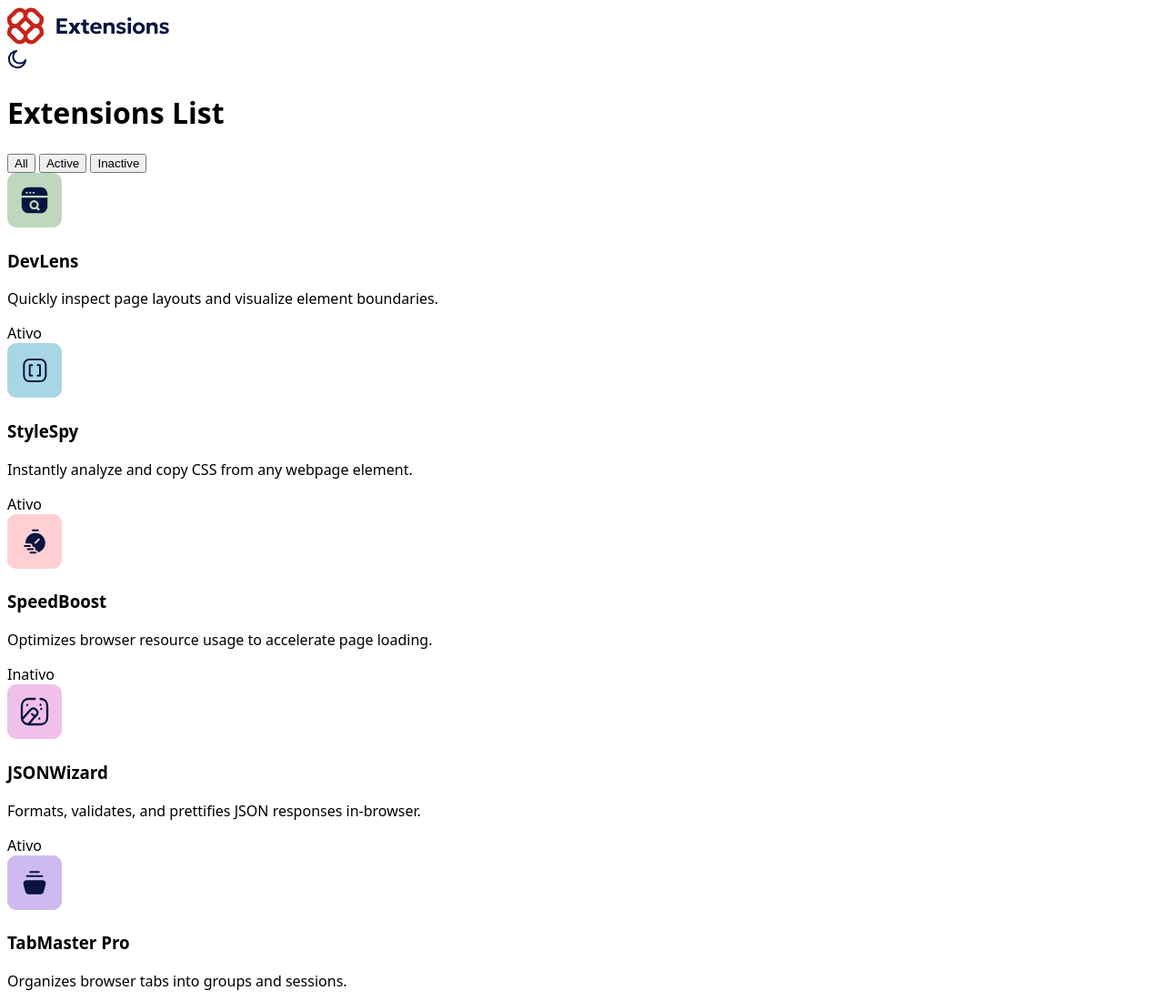
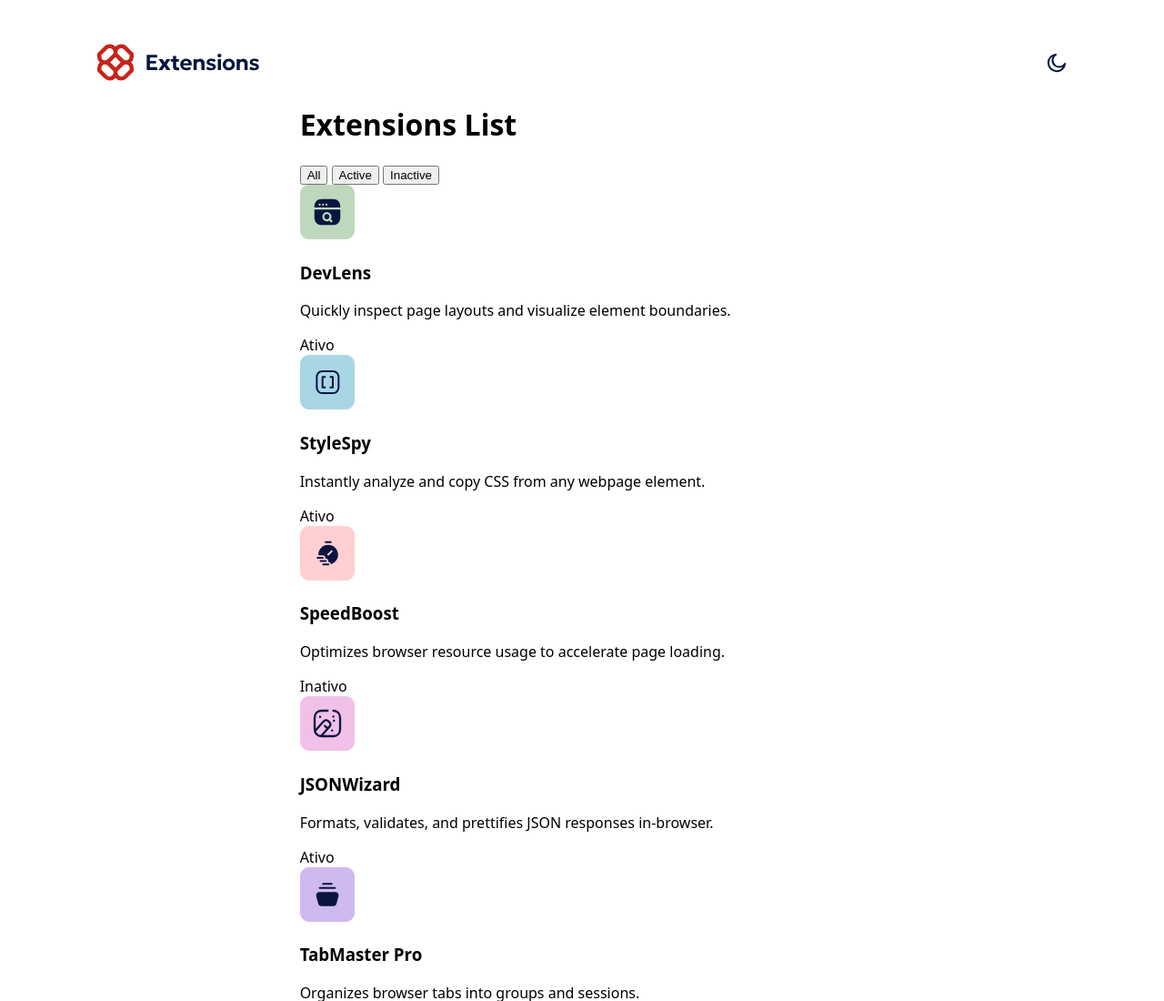
Before and after one commit to Joaquim-python3/management-extensions-ui, a website built with Vite: page vite-project/index.html in a window 1280 px wide. Shown: the top 1100 px of the page at 91% size. Built offline with nearby package versions, Linux system fonts and the light colour scheme.

Commit message:
Atualize estilo header
- configura layout

```diff
--- a/vite-project/index.html
+++ b/vite-project/index.html
@@ -16,14 +16,14 @@
     <script type="module" src="./src/scripts/index.js"></script>
   </head>
   <body>
-    <nav class="nav">
-      <div class="nav__logo">
+    <header class="header">
+      <div class="header__logo">
         <img src="/assets/images/logo.svg" alt="Logo">
       </div>
-      <div class="nav__theme">
+      <div class="header__theme">
         <img src="/assets/images/icon-moon.svg" alt="Theme">
       </div>
-    </nav>
+    </header>
     <main class="main">
       <div class="main__top">
         <h1 class="main__title">Extensions List</h1>
--- a/vite-project/src/styles/utils/_variables.scss
+++ b/vite-project/src/styles/_variables.scss
@@ -41,6 +41,8 @@ $spacing-2: $spacing-unit * 2; // 16px
 $spacing-3: $spacing-unit * 3; // 24px
 $spacing-4: $spacing-unit * 4; // 32px
 $spacing-5: $spacing-unit * 5; // 40px
+$spacing-6: $spacing-unit * 6; // 48px
+$spacing-7: $spacing-unit * 7; // 56px
 
 // ============== Borders ==============
 $border-radius-sm: 4px;
--- /dev/null
+++ b/vite-project/src/styles/base/_body.scss
@@ -0,0 +1,11 @@
+@use '../variables' as *; // Importa todas as variáveis
+
+body{
+    margin: 0;
+    padding: $spacing-6 $spacing-6;
+    box-sizing: border-box;
+    font-family: "Noto Sans", sans-serif;
+    display: flex;
+    flex-direction: column;
+    align-items: center;
+}
--- /dev/null
+++ b/vite-project/src/styles/layout/_header.scss
@@ -0,0 +1,6 @@
+.header{
+    display: flex;
+    width: 90%;
+    align-items: center;
+    justify-content: space-between;
+}
--- a/vite-project/src/styles/style.scss
+++ b/vite-project/src/styles/style.scss
@@ -1,8 +1,12 @@
 /*
-Classe principal de estilização
-Junção de todos os arquivos
+Junção de todos os arquivos de estilo
 */
 
-body{
-    font-family: "Noto Sans", sans-serif;
-}
+/* Arquivo de Variáveis */
+@use "./variables" as *;
+
+/* Arquivos de Base */
+@use "./base/body";
+
+/* Arquivos de Layout */
+@use "./layout/header";
```
